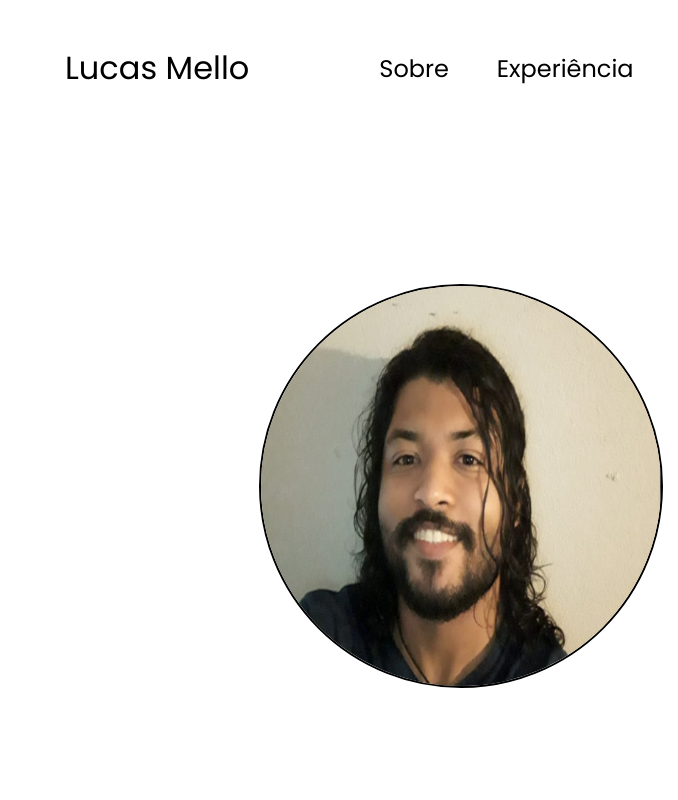
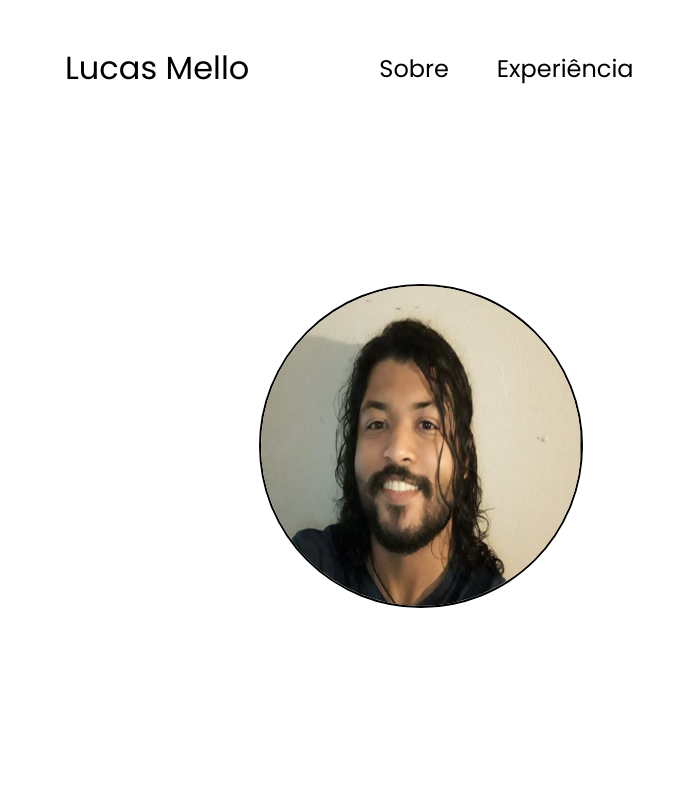
Before and after one commit to n7lucas/Portfolio-html-css-javascript, a plain HTML site: page index.html in a window 1280 px wide. Shown: the top 800 px of the page, 0-678 px from the left. Drawn offline with Linux system fonts and the light colour scheme.

Commit message:
updated cv added

```diff
--- a/index.html
+++ b/index.html
@@ -89,7 +89,7 @@
             <p class="section__text__p2"  data-i18n="developer">Developer</p>
             <div class="btn-container">
                 <button class="btn btn-color-2 backblack toggleclass"
-                    onclick="window.open('./assets/resume-example.pdf')"  data-i18n="download">
+                    onclick="window.open('./assets/CV-LucasDosSantosMelloLucas.pdf')"  data-i18n="download">
                 </button>
                 <button class="btn btn-color-1 backblack toggleclass"
                     onclick="location.href='./#contact'"  data-i18n="contactinfo">
--- a/style.css
+++ b/style.css
@@ -266,8 +266,8 @@ section {
 }
 
 .profile__pic_size {
-    height: 400px;
-    width: 400px;
+    height: 320px;
+    width: 320px;
     border-radius: 50%;
     border: 2px solid black;
 }
```
Also changed, not shown: 1 other file.
